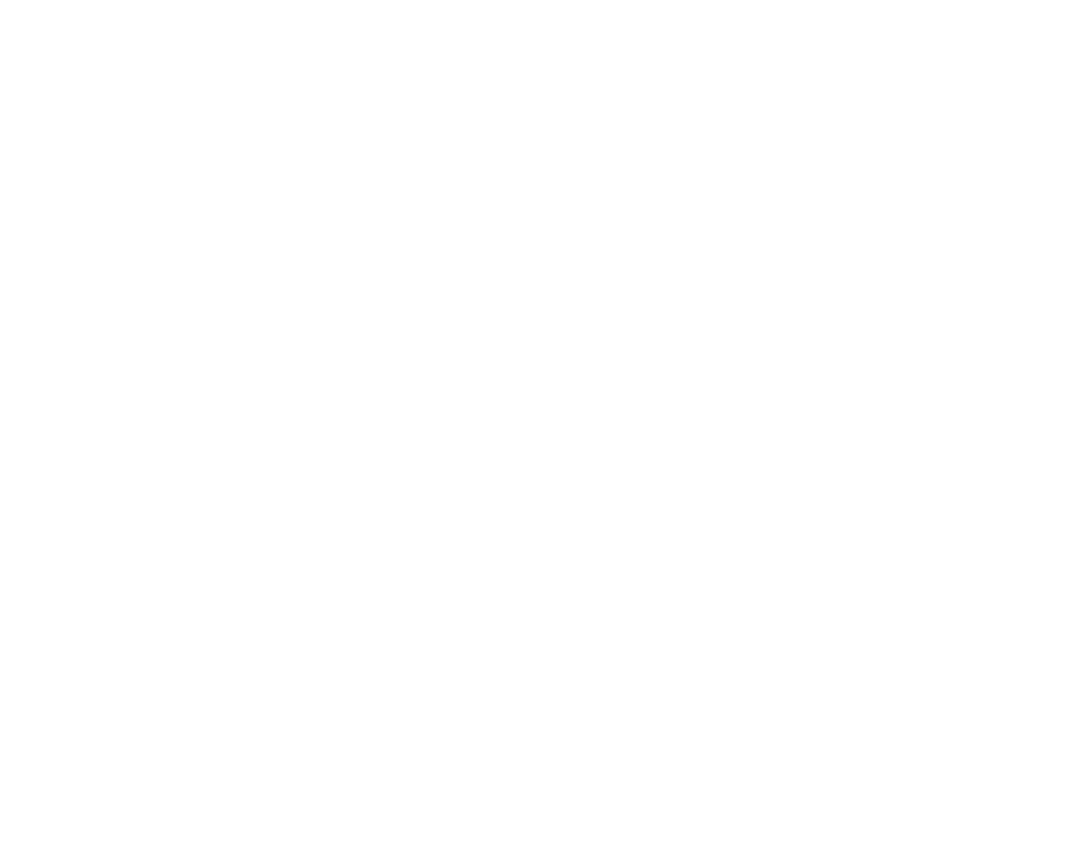
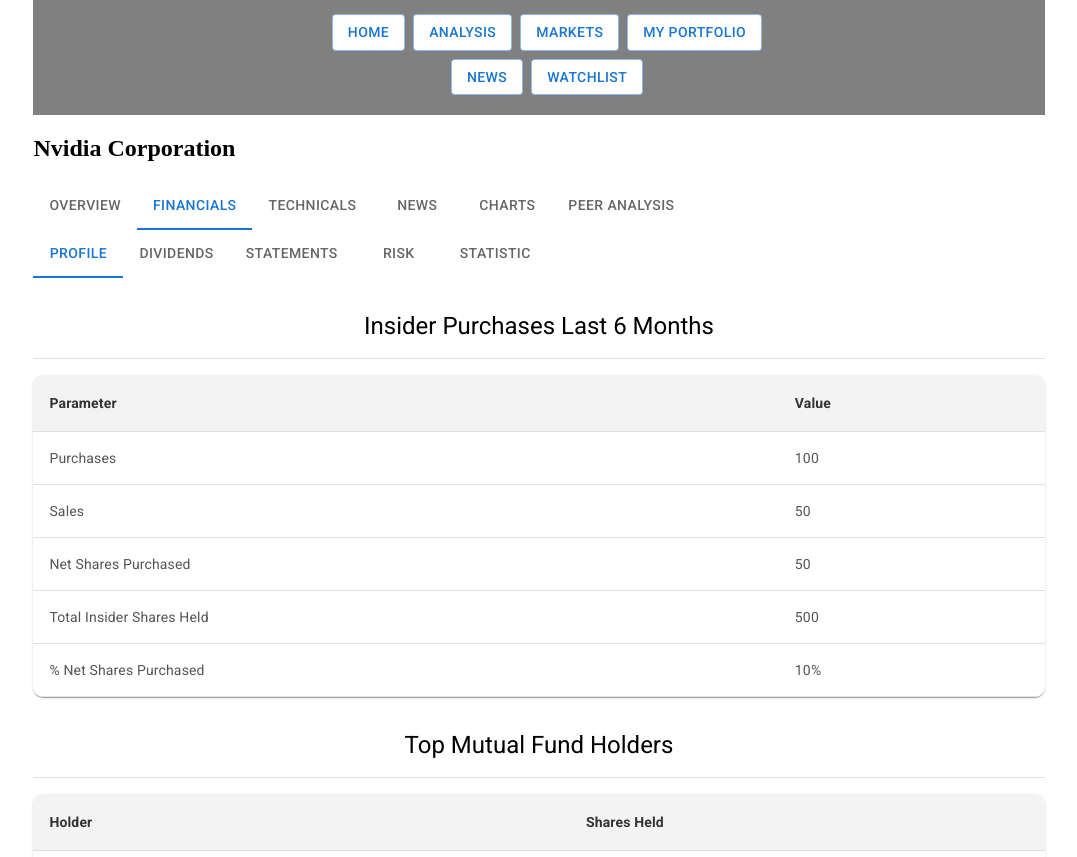
Before and after one commit to semihgencten/FinantialKit-Frontend, a React (Vite) app: page /equities/financials/holders in a window 1280 px wide. Before the commit this address had no page. Shown: the part 240-1097 px from the top of the page, without its empty margins (101-1178 px from the left). Before the commit the page ends 800 px from the top, so only its background shows below. Built offline with nearby package versions, Linux system fonts and the light colour scheme.

Commit message:
Added holders subpage

```diff
--- a/src/main.jsx
+++ b/src/main.jsx
@@ -20,6 +20,7 @@
 import RiskSubpage from "@/pages/FinancialsPage/RiskSubpage";
 import StatementsSubpage from "@/pages/FinancialsPage/StatemensSubpage";
 import ProfileSubpage from "@/pages/FinancialsPage/ProfileSubpage";
+import HoldersSubpage from "@/pages/FinancialsPage/HoldersSubpage";
 import "@fontsource/roboto/300.css";
 import "@fontsource/roboto/400.css";
 import "@fontsource/roboto/500.css";
@@ -82,6 +83,10 @@
         element: <StatisticSubpage />,
       },
       {
+        path: "/equities/financials/holders",
+        element: <HoldersSubpage/>,
+      },
+      {
         path: "/equities/overview",
         element: <EquitiesOverviewPage />,
       },
--- /dev/null
+++ b/src/pages/FinancialsPage/HoldersSubpage/index.jsx
@@ -0,0 +1,112 @@
+import React from 'react';
+import TabsLayout1 from '@/pages/FinancialsPage/EquitiesPage';
+import FinancialsTabsLayout from '@/pages/EquitiesFinancialsPage';
+import { Box, Typography, Paper, Table, TableBody, TableCell, TableContainer, TableHead, TableRow, Divider } from '@mui/material';
+
+const HoldersSubpage = () => {
+  // Example data for Insider Purchases Last 6 Months
+  const insiderPurchasesData = [
+    { parameter: 'Purchases', value: '100' },
+    { parameter: 'Sales', value: '50' },
+    { parameter: 'Net Shares Purchased', value: '50' },
+    { parameter: 'Total Insider Shares Held', value: '500' },
+    { parameter: '% Net Shares Purchased', value: '10%' },
+  ];
+
+  // Example data for Top Mutual Fund Holders
+  const topMutualFundHoldersData = [
+    { holder: 'Mutual Fund A', sharesHeld: '1000' },
+    { holder: 'Mutual Fund B', sharesHeld: '800' },
+    { holder: 'Mutual Fund C', sharesHeld: '700' },
+  ];
+
+  // Example data for Top Institutional Holders
+  const topInstitutionalHoldersData = [
+    { holder: 'Institution A', sharesHeld: '2000' },
+    { holder: 'Institution B', sharesHeld: '1800' },
+    { holder: 'Institution C', sharesHeld: '1500' },
+  ];
+
+  return (
+    <TabsLayout1>
+      <FinancialsTabsLayout>
+        <Box sx={{ textAlign: "center", pt: 4 }}>
+
+          {/* Insider Purchases Last 6 Months */}
+          <Box sx={{ mb: 4 }}>
+            <Typography variant="h5" sx={{ mb: 2 }}>Insider Purchases Last 6 Months</Typography>
+            <Divider sx={{ mb: 2 }} />
+            <TableContainer component={Paper} sx={{ borderRadius: '10px' }}>
+              <Table>
+                <TableHead sx={{ backgroundColor: '#f3f3f3' }}>
+                  <TableRow>
+                    <TableCell sx={{ fontWeight: 'bold', color: '#333333' }}>Parameter</TableCell>
+                    <TableCell sx={{ fontWeight: 'bold', color: '#333333' }}>Value</TableCell>
+                  </TableRow>
+                </TableHead>
+                <TableBody>
+                  {insiderPurchasesData.map((row, index) => (
+                    <TableRow key={index}>
+                      <TableCell component="th" scope="row" sx={{ color: '#555555' }}>{row.parameter}</TableCell>
+                      <TableCell sx={{ color: '#555555' }}>{row.value}</TableCell>
+                    </TableRow>
+                  ))}
+                </TableBody>
+              </Table>
+            </TableContainer>
+          </Box>
+
+          {/* Top Mutual Fund Holders */}
+          <Box sx={{ mb: 4 }}>
+            <Typography variant="h5" sx={{ mb: 2 }}>Top Mutual Fund Holders</Typography>
+            <Divider sx={{ mb: 2 }} />
+            <TableContainer component={Paper} sx={{ borderRadius: '10px' }}>
+              <Table>
+                <TableHead sx={{ backgroundColor: '#f3f3f3' }}>
+                  <TableRow>
+                    <TableCell sx={{ fontWeight: 'bold', color: '#333333' }}>Holder</TableCell>
+                    <TableCell sx={{ fontWeight: 'bold', color: '#333333' }}>Shares Held</TableCell>
+                  </TableRow>
+                </TableHead>
+                <TableBody>
+                  {topMutualFundHoldersData.map((row, index) => (
+                    <TableRow key={index}>
+                      <TableCell component="th" scope="row" sx={{ color: '#555555' }}>{row.holder}</TableCell>
+                      <TableCell sx={{ color: '#555555' }}>{row.sharesHeld}</TableCell>
+                    </TableRow>
+                  ))}
+                </TableBody>
+              </Table>
+            </TableContainer>
+          </Box>
+
+          {/* Top Institutional Holders */}
+          <Box>
+            <Typography variant="h5" sx={{ mb: 2 }}>Top Institutional Holders</Typography>
+            <Divider sx={{ mb: 2 }} />
+            <TableContainer component={Paper} sx={{ borderRadius: '10px' }}>
+              <Table>
+                <TableHead sx={{ backgroundColor: '#f3f3f3' }}>
+                  <TableRow>
+                    <TableCell sx={{ fontWeight: 'bold', color: '#333333' }}>Holder</TableCell>
+                    <TableCell sx={{ fontWeight: 'bold', color: '#333333' }}>Shares Held</TableCell>
+                  </TableRow>
+                </TableHead>
+                <TableBody>
+                  {topInstitutionalHoldersData.map((row, index) => (
+                    <TableRow key={index}>
+                      <TableCell component="th" scope="row" sx={{ color: '#555555' }}>{row.holder}</TableCell>
+                      <TableCell sx={{ color: '#555555' }}>{row.sharesHeld}</TableCell>
+                    </TableRow>
+                  ))}
+                </TableBody>
+              </Table>
+            </TableContainer>
+          </Box>
+        </Box>
+      </FinancialsTabsLayout>
+    </TabsLayout1>
+  );
+};
+
+export default HoldersSubpage;
```
